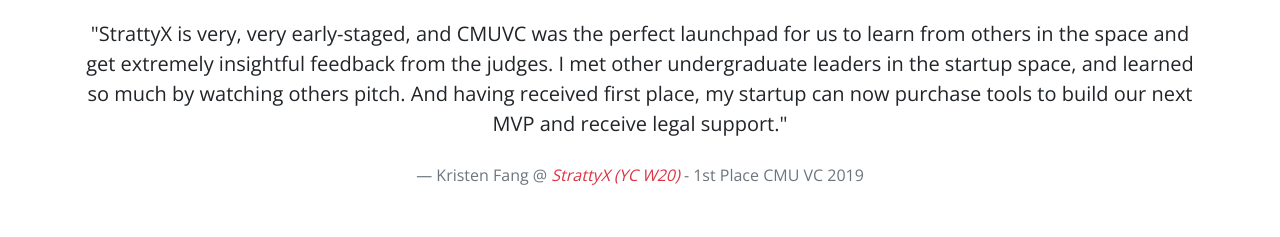
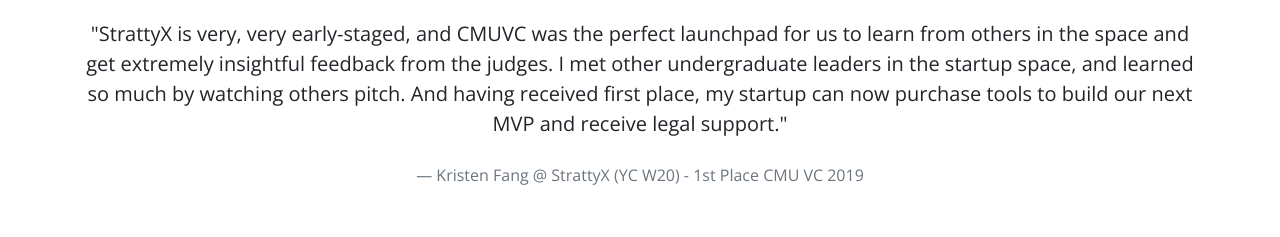
Before and after one commit to carnegieuea/cmuvc_2.0, a React (Create React App) app: page / in a window 1280 px wide. Shown: the part 1640-1877 px from the top of the page. Built offline with nearby package versions, Linux system fonts and the light colour scheme.

Commit message:
removed strattyx link

```diff
--- a/src/containers/home/About.js
+++ b/src/containers/home/About.js
@@ -25,7 +25,7 @@
         <Col md="5">
           <h6 className="font-weight-bold">WHERE</h6>
           <h5 className="font-weight-bold text-danger">
-           Remote <br /> Virtual Demo Day
+            Remote <br /> Virtual Demo Day
           </h5>
         </Col>
         <Col md="4">
@@ -60,18 +60,7 @@
               support."
             </p>
             <footer className="blockquote-footer pt-4">
-              Kristen Fang @{" "}
-              <cite title="Source Title">
-                <a
-                  href="https://www.strattyx.com/"
-                  target="_blank"
-                  rel="noopener noreferrer"
-                  className="text-decoration-none text-danger"
-                >
-                  StrattyX (YC W20)
-                </a>{" "}
-              </cite>
-              - 1st Place CMU VC 2019
+              Kristen Fang @ StrattyX (YC W20) - 1st Place CMU VC 2019
             </footer>
           </blockquote>
         </Col>
```
